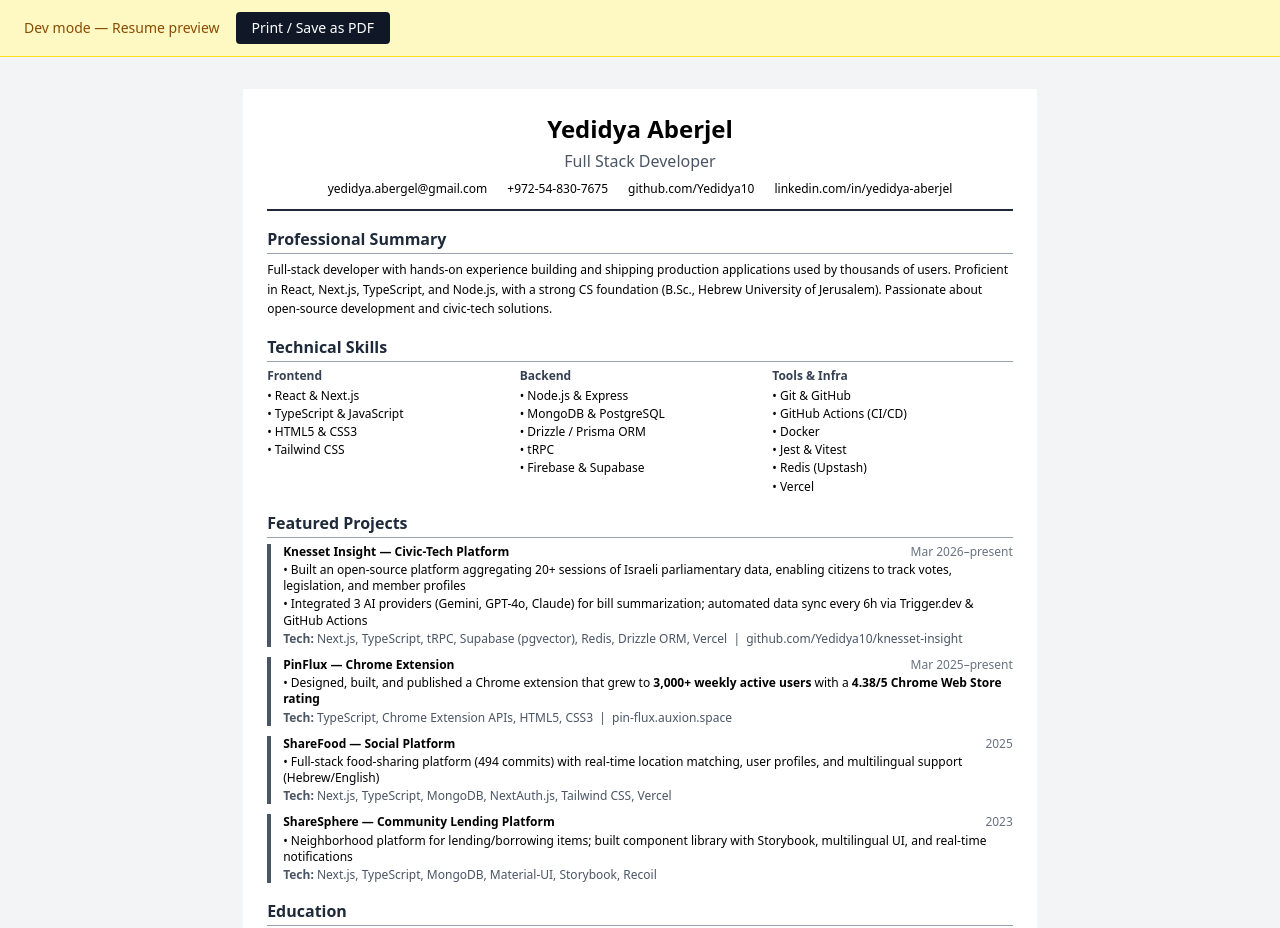
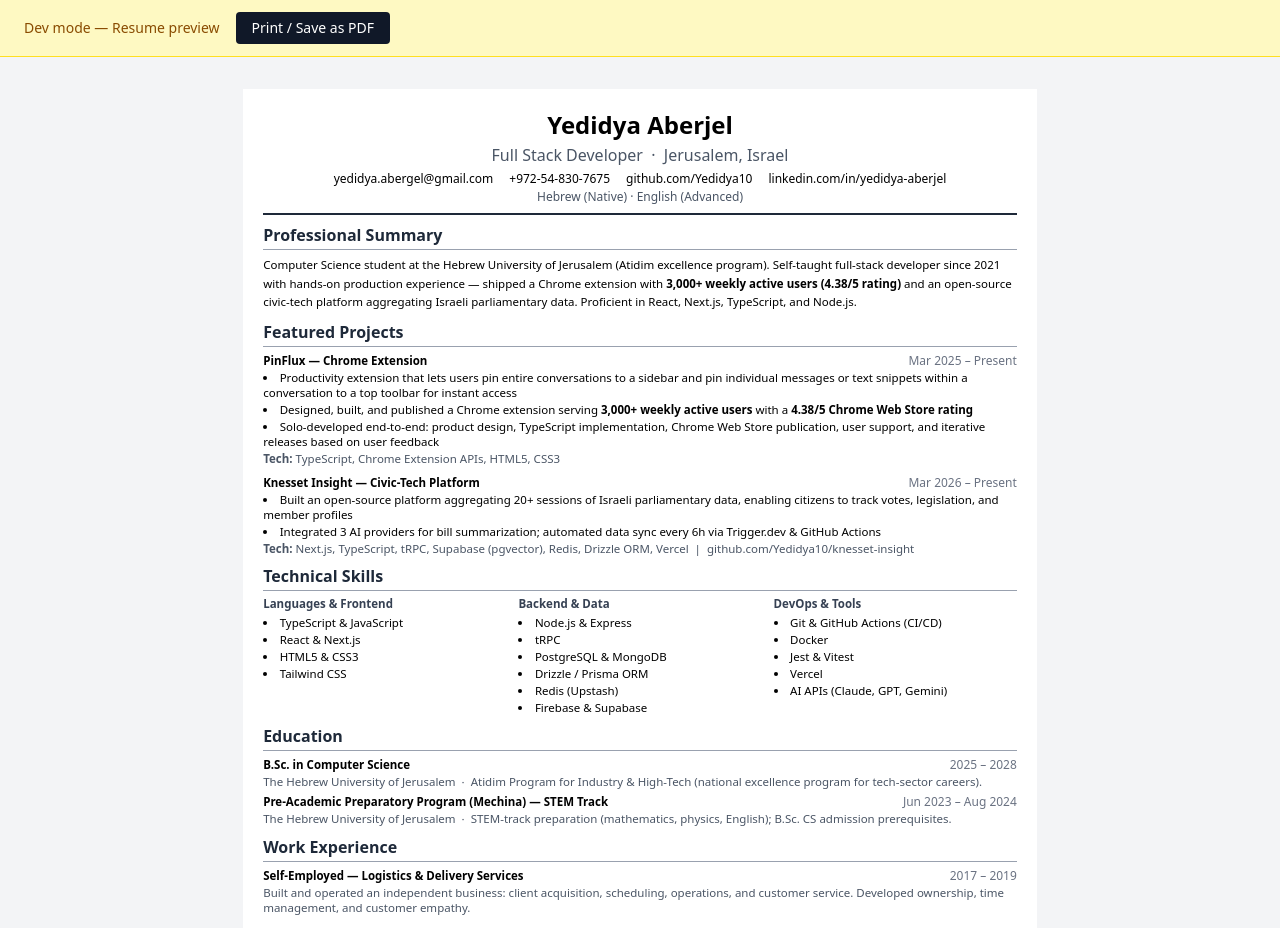
Before and after one commit to Yedidya10/yedidya-hub, a Next.js app: page /resume in a window 1280 px wide. Shown: the top 928 px of the page. Built offline with nearby package versions, Linux system fonts and the light colour scheme.

Commit message:
feat: update ResumeView with enhanced content and layout adjustments

```diff
--- a/app/resume/resume-view.tsx
+++ b/app/resume/resume-view.tsx
@@ -4,142 +4,181 @@ const ResumeContent = () => {
   return (
     <div
       id="resume-content"
-      className="max-w-4xl mx-auto bg-white text-black p-6 w-[210mm] print:shadow-none"
-      style={{ fontSize: "12px", lineHeight: "1.35" }}
+      className="max-w-4xl mx-auto bg-white text-black p-5 w-[210mm] print:shadow-none"
+      style={{ fontSize: "11.5px", lineHeight: "1.3" }}
     >
       {/* Header */}
-      <div className="text-center mb-4 border-b-2 border-gray-800 pb-3">
-        <h1 className="text-2xl font-bold mb-1">Yedidya Aberjel</h1>
-        <p className="text-base text-gray-600 mb-2">Full Stack Developer</p>
-        <div className="flex justify-center gap-5 text-xs">
-          <span>yedidya.abergel@gmail.com</span>
-          <span>+972-54-830-7675</span>
-          <span>github.com/Yedidya10</span>
-          <span>linkedin.com/in/yedidya-aberjel</span>
+      <div className="text-center mb-2 border-b-2 border-gray-800 pb-2">
+        <h1 className="text-2xl font-bold mb-0.5">Yedidya Aberjel</h1>
+        <p className="text-base text-gray-600 mb-1">Full Stack Developer &nbsp;·&nbsp; Jerusalem, Israel</p>
+        <div className="flex flex-wrap justify-center gap-x-4 gap-y-0.5 text-xs">
+          <a href="mailto:yedidya.abergel@gmail.com">yedidya.abergel@gmail.com</a>
+          <a href="tel:+972548307675">+972-54-830-7675</a>
+          <a href="https://github.com/Yedidya10" target="_blank" rel="noreferrer">github.com/Yedidya10</a>
+          <a href="https://linkedin.com/in/yedidya-aberjel" target="_blank" rel="noreferrer">linkedin.com/in/yedidya-aberjel</a>
+          <span className="text-gray-600">Hebrew (Native) · English (Advanced)</span>
         </div>
       </div>
 
       {/* Summary */}
-      <section className="mb-4">
+      <section className="mb-2">
         <h2 className="text-base font-bold mb-1.5 text-gray-800 border-b border-gray-400 pb-0.5">
           Professional Summary
         </h2>
         <p className="leading-relaxed">
-          Full-stack developer with hands-on experience building and shipping production applications used by thousands of users.
-          Proficient in React, Next.js, TypeScript, and Node.js, with a strong CS foundation (B.Sc., Hebrew University of Jerusalem).
-          Passionate about open-source development and civic-tech solutions.
+          Computer Science student at the Hebrew University of Jerusalem (Atidim excellence program).
+          Self-taught full-stack developer since 2021 with hands-on production experience —
+          shipped a Chrome extension with <strong>3,000+ weekly active users (4.38/5 rating)</strong>{" "}
+          and an open-source civic-tech platform aggregating Israeli parliamentary data.
+          Proficient in React, Next.js, TypeScript, and Node.js.
         </p>
       </section>
 
+      {/* Featured Projects */}
+      <section className="mb-2">
+        <h2 className="text-base font-bold mb-1.5 text-gray-800 border-b border-gray-400 pb-0.5">
+          Featured Projects
+        </h2>
+        <div className="space-y-2">
+
+          <div>
+            <div className="flex justify-between items-baseline mb-0.5">
+              <h3 className="font-semibold">PinFlux — Chrome Extension</h3>
+              <span className="text-gray-500 text-xs">Mar 2025 – Present</span>
+            </div>
+            <ul className="list-disc list-inside mb-0.5 space-y-0.5">
+              <li>Productivity extension that lets users pin entire conversations to a sidebar and pin individual messages or text snippets within a conversation to a top toolbar for instant access</li>
+              <li>Designed, built, and published a Chrome extension serving <strong>3,000+ weekly active users</strong> with a <strong>4.38/5 Chrome Web Store rating</strong></li>
+              <li>Solo-developed end-to-end: product design, TypeScript implementation, Chrome Web Store publication, user support, and iterative releases based on user feedback</li>
+            </ul>
+            <p className="text-gray-600"><strong>Tech:</strong> TypeScript, Chrome Extension APIs, HTML5, CSS3</p>
+          </div>
+
+          <div>
+            <div className="flex justify-between items-baseline mb-0.5">
+              <h3 className="font-semibold">Knesset Insight — Civic-Tech Platform</h3>
+              <span className="text-gray-500 text-xs">Mar 2026 – Present</span>
+            </div>
+            <ul className="list-disc list-inside mb-0.5 space-y-0.5">
+              <li>Built an open-source platform aggregating 20+ sessions of Israeli parliamentary data, enabling citizens to track votes, legislation, and member profiles</li>
+              <li>Integrated 3 AI providers for bill summarization; automated data sync every 6h via Trigger.dev &amp; GitHub Actions</li>
+            </ul>
+            <p className="text-gray-600">
+              <strong>Tech:</strong> Next.js, TypeScript, tRPC, Supabase (pgvector), Redis, Drizzle ORM, Vercel &nbsp;|&nbsp;{" "}
+              <a href="https://github.com/Yedidya10/knesset-insight" target="_blank" rel="noreferrer">github.com/Yedidya10/knesset-insight</a>
+            </p>
+          </div>
+
+          {/* <div>
+            <div className="flex justify-between items-baseline mb-0.5">
+              <h3 className="font-semibold">ShareFood — Social Platform</h3>
+              <span className="text-gray-500 text-xs">2025</span>
+            </div>
+            <ul className="list-disc list-inside mb-0.5 space-y-0.5">
+              <li>Full-stack food-sharing platform (494 commits) with real-time location matching, user profiles, and multilingual support (Hebrew/English)</li>
+            </ul>
+            <p className="text-gray-600"><strong>Tech:</strong> Next.js, TypeScript, MongoDB, NextAuth.js, Tailwind CSS, Vercel</p>
+          </div>
+
+          <div>
+            <div className="flex justify-between items-baseline mb-0.5">
+              <h3 className="font-semibold">ShareSphere — Community Lending Platform</h3>
+              <span className="text-gray-500 text-xs">2023</span>
+            </div>
+            <ul className="list-disc list-inside mb-0.5 space-y-0.5">
+              <li>Neighborhood platform for lending/borrowing items; built component library with Storybook, multilingual UI, and real-time notifications</li>
+            </ul>
+            <p className="text-gray-600"><strong>Tech:</strong> Next.js, TypeScript, MongoDB, Material-UI, Storybook, Recoil</p>
+          </div> */}
+
+        </div>
+      </section>
+
       {/* Technical Skills */}
-      <section className="mb-4">
+      <section className="mb-2">
         <h2 className="text-base font-bold mb-1.5 text-gray-800 border-b border-gray-400 pb-0.5">
           Technical Skills
         </h2>
         <div className="grid grid-cols-3 gap-3">
           <div>
-            <h3 className="font-semibold mb-1 text-gray-700">Frontend</h3>
-            <ul className="space-y-0.5">
-              <li>• React & Next.js</li>
-              <li>• TypeScript & JavaScript</li>
-              <li>• HTML5 & CSS3</li>
-              <li>• Tailwind CSS</li>
+            <h3 className="font-semibold mb-1 text-gray-700">Languages &amp; Frontend</h3>
+            <ul className="list-disc list-inside space-y-0.5">
+              <li>TypeScript &amp; JavaScript</li>
+              <li>React &amp; Next.js</li>
+              <li>HTML5 &amp; CSS3</li>
+              <li>Tailwind CSS</li>
             </ul>
           </div>
           <div>
-            <h3 className="font-semibold mb-1 text-gray-700">Backend</h3>
-            <ul className="space-y-0.5">
-              <li>• Node.js & Express</li>
-              <li>• MongoDB & PostgreSQL</li>
-              <li>• Drizzle / Prisma ORM</li>
-              <li>• tRPC</li>
-              <li>• Firebase & Supabase</li>
+            <h3 className="font-semibold mb-1 text-gray-700">Backend &amp; Data</h3>
+            <ul className="list-disc list-inside space-y-0.5">
+              <li>Node.js &amp; Express</li>
+              <li>tRPC</li>
+              <li>PostgreSQL &amp; MongoDB</li>
+              <li>Drizzle / Prisma ORM</li>
+              <li>Redis (Upstash)</li>
+              <li>Firebase &amp; Supabase</li>
             </ul>
           </div>
           <div>
-            <h3 className="font-semibold mb-1 text-gray-700">Tools & Infra</h3>
-            <ul className="space-y-0.5">
-              <li>• Git & GitHub</li>
-              <li>• GitHub Actions (CI/CD)</li>
-              <li>• Docker</li>
-              <li>• Jest & Vitest</li>
-              <li>• Redis (Upstash)</li>
-              <li>• Vercel</li>
+            <h3 className="font-semibold mb-1 text-gray-700">DevOps &amp; Tools</h3>
+            <ul className="list-disc list-inside space-y-0.5">
+              <li>Git &amp; GitHub Actions (CI/CD)</li>
+              <li>Docker</li>
+              <li>Jest &amp; Vitest</li>
+              <li>Vercel</li>
+              <li>AI APIs (Claude, GPT, Gemini)</li>
             </ul>
           </div>
         </div>
       </section>
 
-      {/* Featured Projects */}
-      <section className="mb-4">
+      {/* Education */}
+      <section className="mb-2">
         <h2 className="text-base font-bold mb-1.5 text-gray-800 border-b border-gray-400 pb-0.5">
-          Featured Projects
+          Education
         </h2>
-        <div className="space-y-2.5">
-
-          <div className="border-l-4 border-gray-600 pl-3">
-            <div className="flex justify-between items-baseline mb-0.5">
-              <h3 className="font-semibold">Knesset Insight — Civic-Tech Platform</h3>
-              <span className="text-gray-500 text-xs">Mar 2026–present</span>
-            </div>
-            <ul className="mb-0.5 space-y-0.5">
-              <li>• Built an open-source platform aggregating 20+ sessions of Israeli parliamentary data, enabling citizens to track votes, legislation, and member profiles</li>
-              <li>• Integrated 3 AI providers (Gemini, GPT-4o, Claude) for bill summarization; automated data sync every 6h via Trigger.dev & GitHub Actions</li>
-            </ul>
-            <p className="text-gray-600"><strong>Tech:</strong> Next.js, TypeScript, tRPC, Supabase (pgvector), Redis, Drizzle ORM, Vercel &nbsp;|&nbsp; github.com/Yedidya10/knesset-insight</p>
+        <div>
+          <div className="flex justify-between items-baseline mb-0.5">
+            <h3 className="font-semibold">B.Sc. in Computer Science</h3>
+            <span className="text-gray-500 text-xs">2025 – 2028</span>
           </div>
-
-          <div className="border-l-4 border-gray-600 pl-3">
-            <div className="flex justify-between items-baseline mb-0.5">
-              <h3 className="font-semibold">PinFlux — Chrome Extension</h3>
-              <span className="text-gray-500 text-xs">Mar 2025–present</span>
-            </div>
-            <ul className="mb-0.5 space-y-0.5">
-              <li>• Designed, built, and published a Chrome extension that grew to <strong>3,000+ weekly active users</strong> with a <strong>4.38/5 Chrome Web Store rating</strong></li>
-            </ul>
-            <p className="text-gray-600"><strong>Tech:</strong> TypeScript, Chrome Extension APIs, HTML5, CSS3 &nbsp;|&nbsp; pin-flux.auxion.space</p>
+          <p className="text-gray-600">The Hebrew University of Jerusalem &nbsp;·&nbsp; Atidim Program for Industry &amp; High-Tech (national excellence program for tech-sector careers).</p>
+        </div>
+        <div className="mt-1">
+          <div className="flex justify-between items-baseline mb-0.5">
+            <h3 className="font-semibold">Pre-Academic Preparatory Program (Mechina) — STEM Track</h3>
+            <span className="text-gray-500 text-xs">Jun 2023 – Aug 2024</span>
           </div>
-
-          <div className="border-l-4 border-gray-600 pl-3">
-            <div className="flex justify-between items-baseline mb-0.5">
-              <h3 className="font-semibold">ShareFood — Social Platform</h3>
-              <span className="text-gray-500 text-xs">2025</span>
-            </div>
-            <ul className="mb-0.5 space-y-0.5">
-              <li>• Full-stack food-sharing platform (494 commits) with real-time location matching, user profiles, and multilingual support (Hebrew/English)</li>
-            </ul>
-            <p className="text-gray-600"><strong>Tech:</strong> Next.js, TypeScript, MongoDB, NextAuth.js, Tailwind CSS, Vercel</p>
-          </div>
-
-          <div className="border-l-4 border-gray-600 pl-3">
-            <div className="flex justify-between items-baseline mb-0.5">
-              <h3 className="font-semibold">ShareSphere — Community Lending Platform</h3>
-              <span className="text-gray-500 text-xs">2023</span>
-            </div>
-            <ul className="mb-0.5 space-y-0.5">
-              <li>• Neighborhood platform for lending/borrowing items; built component library with Storybook, multilingual UI, and real-time notifications</li>
-            </ul>
-            <p className="text-gray-600"><strong>Tech:</strong> Next.js, TypeScript, MongoDB, Material-UI, Storybook, Recoil</p>
-          </div>
-
-          {/* RTLify GPT temporarily hidden
-          <div className="border-l-4 border-gray-600 pl-3">
-            <h3 className="font-semibold mb-0.5">RTLify GPT — Browser Extension</h3>
-            <p className="mb-0.5">Automatically detects and formats RTL languages (Hebrew, Arabic) in ChatGPT for proper text direction.</p>
-            <p className="text-gray-600"><strong>Tech:</strong> JavaScript, CSS3, Chrome Extension APIs, DOM Manipulation</p>
-          </div>
-          */}
+          <p className="text-gray-600">The Hebrew University of Jerusalem &nbsp;·&nbsp; STEM-track preparation (mathematics, physics, English); B.Sc. CS admission prerequisites.</p>
         </div>
       </section>
 
-      {/* Education */}
-      <section className="mb-3">
+      {/* Work Experience */}
+      <section className="mb-2">
         <h2 className="text-base font-bold mb-1.5 text-gray-800 border-b border-gray-400 pb-0.5">
-          Education
+          Work Experience
         </h2>
-        <div className="border-l-4 border-gray-600 pl-3">
-          <h3 className="font-semibold mb-0.5">B.Sc. in Computer Science Student</h3>
-          <p className="text-gray-600">The Hebrew University of Jerusalem</p>
+        <div>
+          <div className="flex justify-between items-baseline mb-0.5">
+            <h3 className="font-semibold">Self-Employed — Logistics &amp; Delivery Services</h3>
+            <span className="text-gray-500 text-xs">2017 – 2019</span>
+          </div>
+          <p className="text-gray-600">Built and operated an independent business: client acquisition, scheduling, operations, and customer service. Developed ownership, time management, and customer empathy.</p>
+        </div>
+      </section>
+
+      {/* Military Service */}
+      <section className="mb-2">
+        <h2 className="text-base font-bold mb-1.5 text-gray-800 border-b border-gray-400 pb-0.5">
+          Military Service
+        </h2>
+        <div>
+          <div className="flex justify-between items-baseline mb-0.5">
+            <h3 className="font-semibold">Israel Defense Forces</h3>
+            <span className="text-gray-500 text-xs">2013 – 2016</span>
+          </div>
+          <p className="text-gray-600">Completed mandatory service; teamwork, discipline, and high-pressure ownership.</p>
         </div>
       </section>
 
@@ -148,16 +187,8 @@ const ResumeContent = () => {
         <h2 className="text-base font-bold mb-1.5 text-gray-800 border-b border-gray-400 pb-0.5">
           Volunteering
         </h2>
-        <div className="space-y-1">
-          <div className="border-l-4 border-gray-600 pl-3">
-            <h3 className="font-semibold mb-0.5">Hillel Israel — A Home for Former Ultra-Orthodox Jews</h3>
-            <p className="text-gray-600">Volunteer in the Culture & Community branch, contributing to strategic think tanks that shape programs and initiatives for individuals leaving the ultra-orthodox world.</p>
-          </div>
-          <div className="border-l-4 border-gray-600 pl-3">
-            <h3 className="font-semibold mb-0.5">Therapeutic Equestrian Farm</h3>
-            <p className="text-gray-600">Volunteer at a therapeutic horse farm supporting participants in nature-based healing activities.</p>
-          </div>
-        </div>
+        <p className="text-gray-600 mb-0.5"><strong className="text-black">Hillel Israel</strong> (Culture &amp; Community branch) — Contributing to strategic think tanks shaping programs for individuals leaving the ultra-orthodox community.</p>
+        <p className="text-gray-600"><strong className="text-black">Therapeutic Equestrian Farm</strong> — Volunteer supporting nature-based healing activities.</p>
       </section>
     </div>
   )
```
